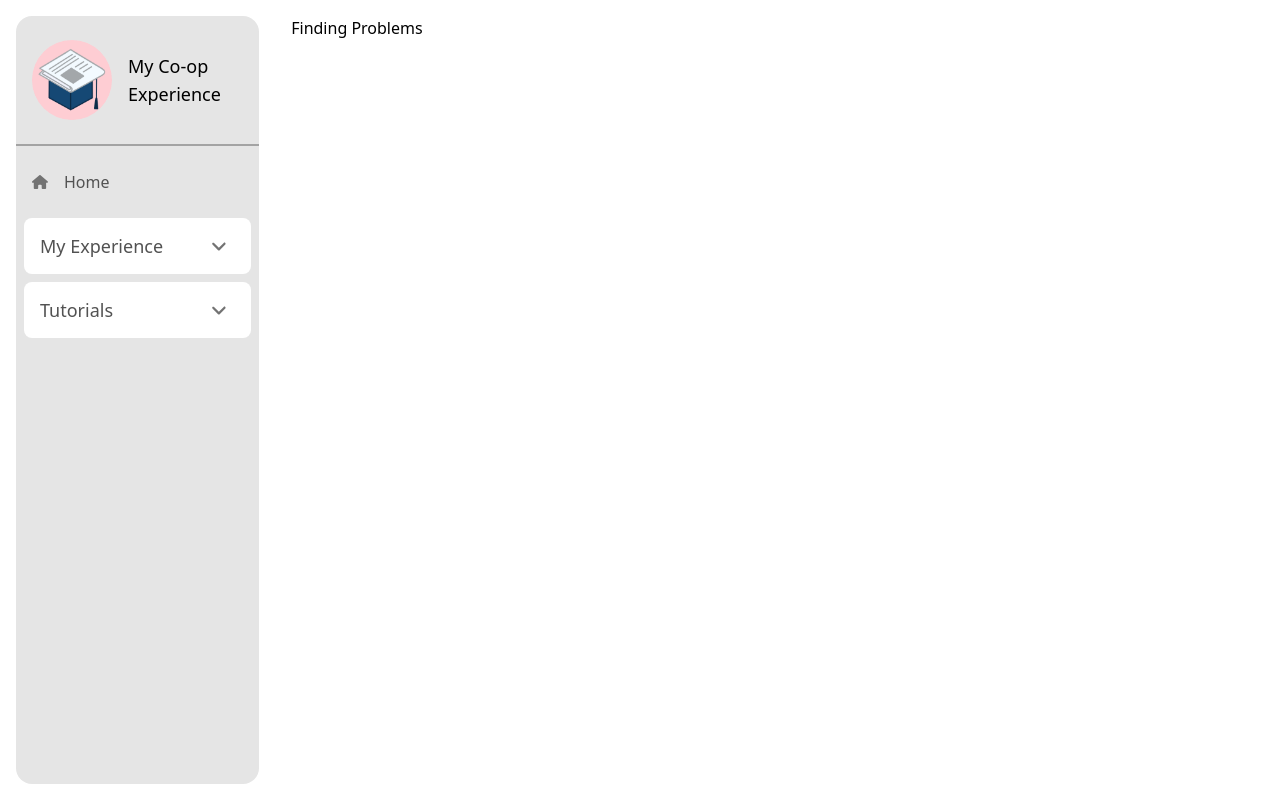
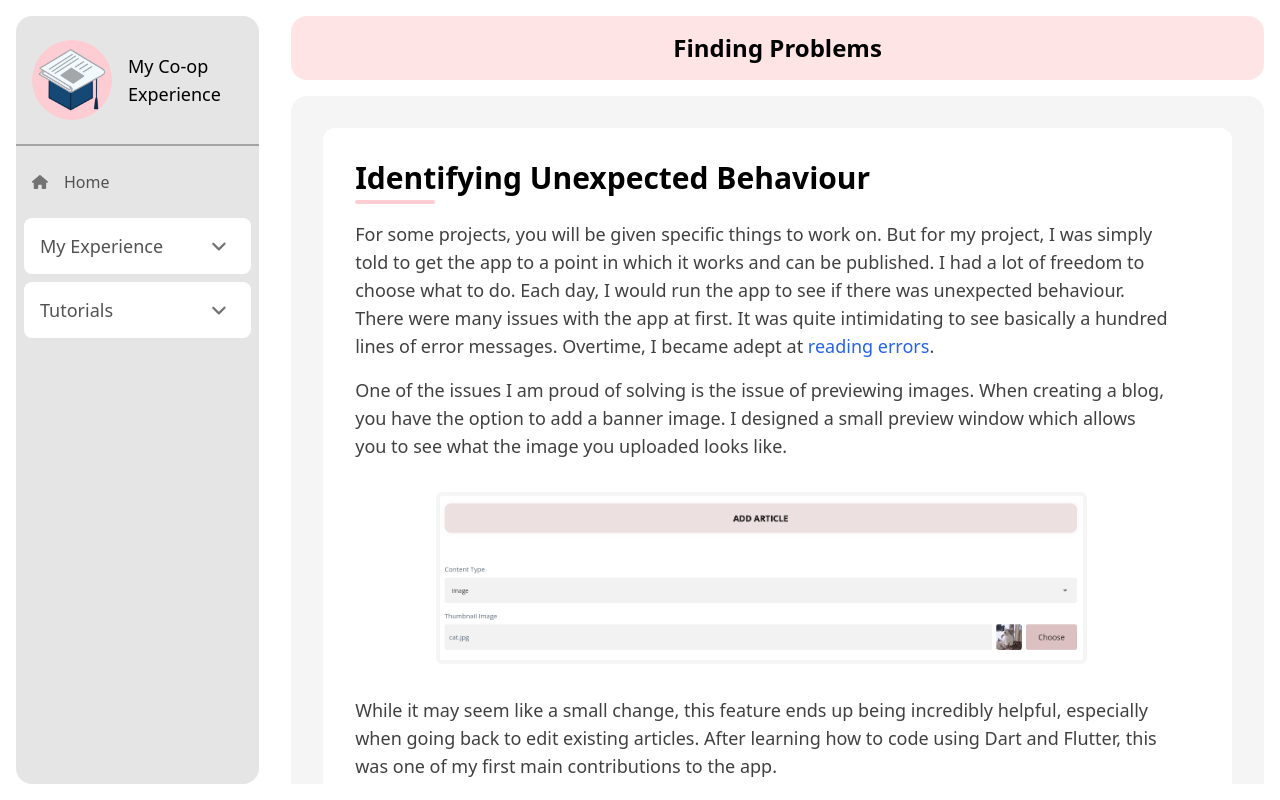
Before and after one commit to Previouslynamedjeff/digitera-coop-experience, a React (Vite) app: page /finding-problems in a window 1280 px wide. Built offline with nearby package versions, Linux system fonts and the light colour scheme.

Commit message:
Finding problems

```diff
--- a/src/pages/snapshot/FindingProblems.jsx
+++ b/src/pages/snapshot/FindingProblems.jsx
@@ -1,8 +1,39 @@
+import { Helmet } from "react-helmet";
+import { TitleCard } from "../../components/Title";
+import Card from "../../components/Card";
+import { NavLink } from "react-router-dom";
+import ThumbnailPreview from "../../assets/thumbnail-preview.png";
+
 function FindingProblems() {
     return (
-        <div>
-            Finding Problems
+    <>
+        <Helmet>
+            <title>Finding Problems</title>
+        </Helmet>
+        <TitleCard>Finding Problems</TitleCard>
+        <div className="bg-neutral-100 rounded-2xl px-6 py-2">
+            <Card title="Identifying Unexpected Behaviour">
+                <p className="text-lg text-neutral-700 mb-4">
+                    For some projects, you will be given specific things to work on. But for my project, I was simply told to
+                    get the app to a point in which it works and can be published. I had a lot of freedom to choose what to do.
+                    Each day, I would run the app to see if there was unexpected behaviour. There were many issues with the app at
+                    first. It was quite intimidating to see basically a hundred lines of error messages. Overtime, I became adept
+                    at <NavLink to="/how-to-read-errors" className="text-blue-600 hover:underline">reading errors</NavLink>.
+                </p>
+                <p className="text-lg text-neutral-700 mb-4">
+                    One of the issues I am proud of solving is the issue of previewing images. When creating a blog, you have the
+                    option to add a banner image. I designed a small preview window which allows you to see what the image you
+                    uploaded looks like.
+                </p>
+                <img className="text-center box-border w-[80%] m-auto border-neutral-100 border-4 rounded-md my-8" alt="Screenshot of previewing the banner image" src={ThumbnailPreview}/>
+                <p className="text-lg text-neutral-700 mb-4">
+                    While it may seem like a small change, this feature ends up being incredibly helpful, especially when going back
+                    to edit existing articles. After learning how to code using Dart and Flutter, this was one of my first main
+                    contributions to the app.
+                </p>
+            </Card>
         </div>
+    </>
     );
 }
 
--- a/src/pages/snapshot/GettingStarted.jsx
+++ b/src/pages/snapshot/GettingStarted.jsx
@@ -40,7 +40,7 @@ function GettingStarted() {
                 </p>
                 <p className="text-lg text-neutral-700 mb-4">
                     You will then be sent a project which you will be working on for your entire co-op term. Try to understand
-                    the tasks you are given and the purpose of the project.
+                    the tasks you are given and the purpose of the project. My task was to work on the backend of the app.
                 </p>
             </Card>
             <Card title="Running the App">
@@ -74,8 +74,8 @@ function GettingStarted() {
                         </p>
                         <p className="text-lg text-neutral-700 mb-4">
                             Even after your first read-through you may still not understand everything, which is okay. Understanding builds
-                            up after working on the project for a long time. You will learn the fastest while trying to fix bugs and implement
-                            new features.
+                            up after working on the project for a long time. I spent a lot of time learning about Firebase and Flutter so
+                            I could understand the code. You will learn the fastest while trying to fix bugs and implement new features.
                         </p>
                     </div>
                 </div>
```
Also changed, not shown: src/assets/thumbnail-preview.png (added).
